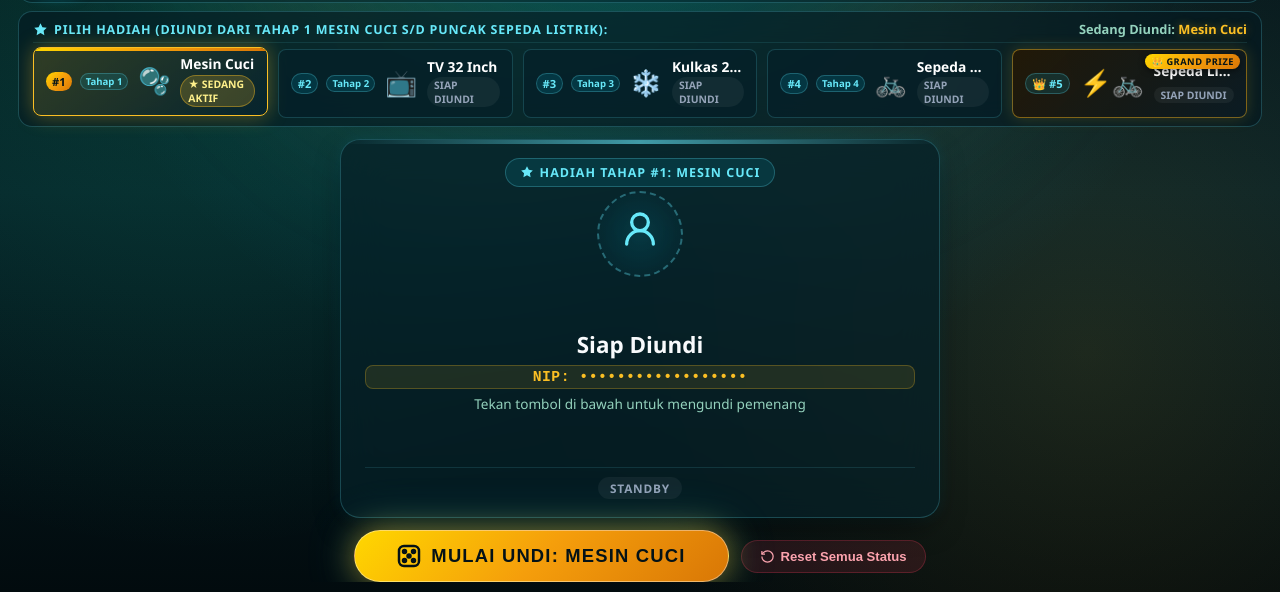
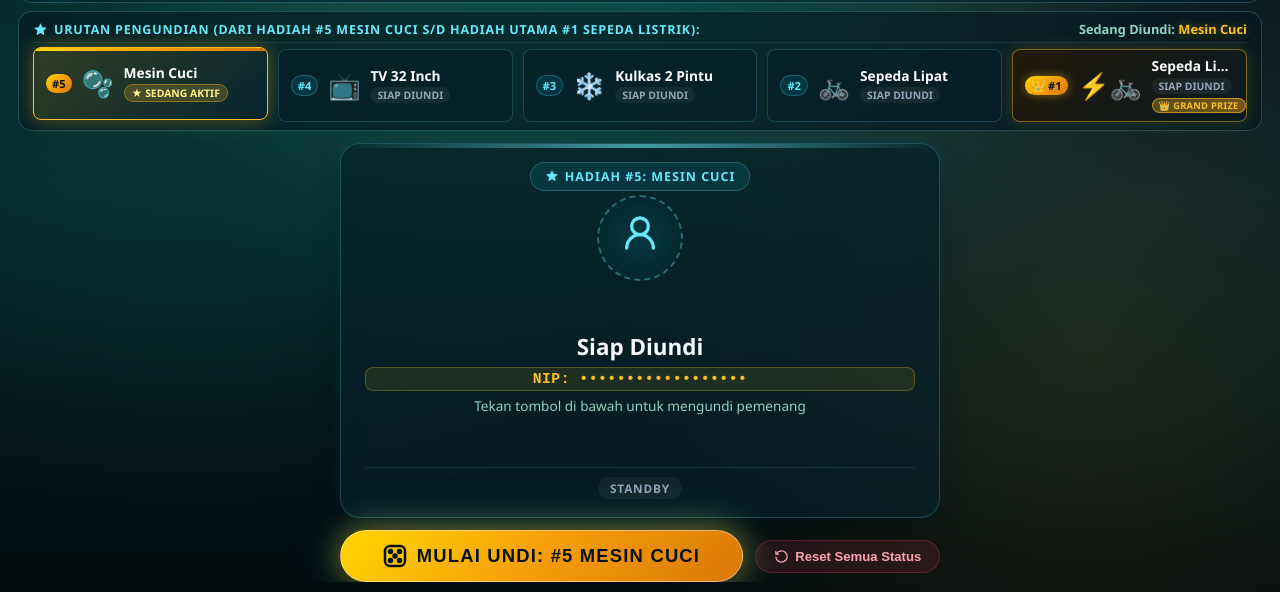
Before and after one commit to pamaloppa/undian_sehati, a plain HTML site: page index.html in a window 1280 px wide. Shown: the part 208-800 px from the top of the page. Drawn offline with Linux system fonts and the light colour scheme.

Commit message:
fix: rapikan tampilan tumpang tindih & sesuaikan penomoran hadiah #1 s/d #5

```diff
--- a/css/style.css
+++ b/css/style.css
@@ -1906,36 +1906,37 @@ body.menu-hidden .slot-name {
     }
 }
 
-.grand-badge-pill {
-    position: absolute;
-    top: 4px;
-    right: 6px;
+.prize-card-meta-row {
+    display: flex;
+    align-items: center;
+    gap: 4px;
+    margin-top: 3px;
+    flex-wrap: wrap;
+}
+
+.grand-pill-inline {
     font-size: 0.58rem;
-    font-weight: 900;
-    letter-spacing: 0.5px;
+    font-weight: 800;
     padding: 1px 6px;
+    border-radius: var(--border-radius-full);
+    text-transform: uppercase;
+    background: linear-gradient(135deg, rgba(251, 191, 36, 0.3), rgba(245, 158, 11, 0.45));
+    color: #fbbf24;
+    border: 1px solid rgba(251, 191, 36, 0.6);
+    letter-spacing: 0.3px;
+    display: inline-flex;
+    align-items: center;
+    gap: 3px;
+    flex-shrink: 0;
+    line-height: 1.2;
+}
+
+.prize-card-num.grand {
     background: var(--gold-gradient);
     color: #041217;
-    border-radius: 10px;
-    box-shadow: 0 2px 6px rgba(0, 0, 0, 0.5);
-    z-index: 2;
-}
-
-.prize-step-tag {
-    font-size: 0.6rem;
-    color: #67e8f9;
-    background: rgba(6, 182, 212, 0.15);
-    border: 1px solid rgba(103, 232, 249, 0.25);
-    padding: 1px 5px;
-    border-radius: 10px;
-    font-weight: 700;
-    margin-left: 4px;
-}
-
-.prize-card-header-row {
-    display: flex;
-    align-items: center;
-    gap: 4px;
+    border: none;
+    font-weight: 900;
+    box-shadow: 0 0 10px rgba(251, 191, 36, 0.45);
 }
 
 .slot-card.grand-prize-slot {
--- a/index.html
+++ b/index.html
@@ -149,10 +149,10 @@
                 <div class="prize-section-header-compact">
                     <div class="prize-section-title">
                         <svg width="15" height="15" viewBox="0 0 24 24" fill="currentColor"><path d="M12 2l3.09 6.26L22 9.27l-5 4.87 1.18 6.88L12 17.77l-6.18 3.25L7 14.14 2 9.27l6.91-1.01L12 2z"/></svg>
-                        PILIH HADIAH (DIUNDI DARI TAHAP 1 MESIN CUCI S/D PUNCAK SEPEDA LISTRIK):
+                        URUTAN PENGUNDIAN (DARI HADIAH #5 MESIN CUCI S/D HADIAH UTAMA #1 SEPEDA LISTRIK):
                     </div>
                     <div class="active-prize-pill-display">
-                        Sedang Diundi: <strong id="stage-prize-name-display" class="prize-highlight-badge">Mesin Cuci</strong>
+                        Sedang Diundi: <strong id="stage-prize-name-display" class="prize-highlight-badge">#5 Mesin Cuci</strong>
                     </div>
                 </div>
 
@@ -185,7 +185,7 @@
                             <circle cx="7.5" cy="16.5" r="1.5" fill="currentColor"/>
                             <circle cx="16.5" cy="16.5" r="1.5" fill="currentColor"/>
                         </svg>
-                        <span id="btn-draw-label">MULAI UNDI: MESIN CUCI</span>
+                        <span id="btn-draw-label">MULAI UNDI: #5 MESIN CUCI</span>
                     </button>
 
                     <button class="btn-secondary" id="btn-show-spotlight" style="display: none;" onclick="openWinnerSpotlightModal(AppState.winnersHistory[0])">
@@ -591,13 +591,13 @@
         <source src="assets/grand_prize.mp3" type="audio/mpeg">
     </audio>
 
-    <!-- SCRIPT APPLICATION (Cache-busted v=2.7) -->
-    <script src="js/csv-parser.js?v=2.7"></script>
-    <script src="js/audio.js?v=2.7"></script>
-    <script src="js/confetti.js?v=2.7"></script>
-    <script src="js/db.js?v=2.7"></script>
-    <script src="js/peerjs.min.js?v=2.7"></script>
-    <script src="js/sync-p2p.js?v=2.7"></script>
-    <script src="js/app.js?v=2.7"></script>
+    <!-- SCRIPT APPLICATION (Cache-busted v=2.8) -->
+    <script src="js/csv-parser.js?v=2.8"></script>
+    <script src="js/audio.js?v=2.8"></script>
+    <script src="js/confetti.js?v=2.8"></script>
+    <script src="js/db.js?v=2.8"></script>
+    <script src="js/peerjs.min.js?v=2.8"></script>
+    <script src="js/sync-p2p.js?v=2.8"></script>
+    <script src="js/app.js?v=2.8"></script>
 </body>
 </html>
--- a/js/app.js
+++ b/js/app.js
@@ -4,11 +4,11 @@
  */
 
 const DEFAULT_PRIZES = [
-    { id: 'prize_5', name: 'Mesin Cuci', icon: '🫧', num: 1, originalRank: 5, label: 'Tahap 1', isGrandPrize: false },
-    { id: 'prize_4', name: 'TV 32 Inch', icon: '📺', num: 2, originalRank: 4, label: 'Tahap 2', isGrandPrize: false },
-    { id: 'prize_3', name: 'Kulkas 2 Pintu', icon: '❄️', num: 3, originalRank: 3, label: 'Tahap 3', isGrandPrize: false },
-    { id: 'prize_2', name: 'Sepeda Lipat', icon: '🚲', num: 4, originalRank: 2, label: 'Tahap 4', isGrandPrize: false },
-    { id: 'prize_1', name: 'Sepeda Listrik', icon: '⚡🚲', num: 5, originalRank: 1, label: '👑 GRAND PRIZE', isGrandPrize: true }
+    { id: 'prize_5', name: 'Mesin Cuci', icon: '🫧', num: 5, isGrandPrize: false },
+    { id: 'prize_4', name: 'TV 32 Inch', icon: '📺', num: 4, isGrandPrize: false },
+    { id: 'prize_3', name: 'Kulkas 2 Pintu', icon: '❄️', num: 3, isGrandPrize: false },
+    { id: 'prize_2', name: 'Sepeda Lipat', icon: '🚲', num: 2, isGrandPrize: false },
+    { id: 'prize_1', name: 'Sepeda Listrik', icon: '⚡🚲', num: 1, isGrandPrize: true }
 ];
 
 const STORAGE_KEYS = {
@@ -665,7 +665,8 @@ function renderPrizeCards() {
         card.className = cardClass;
         card.onclick = () => selectPrize(prize.id);
 
-        const grandPill = prize.isGrandPrize ? `<div class="grand-badge-pill">👑 GRAND PRIZE</div>` : '';
+        const numDisplay = prize.isGrandPrize ? '👑 #1' : '#' + prize.num;
+        const numClass = prize.isGrandPrize ? 'prize-card-num grand' : 'prize-card-num';
 
         if (isDrawn && lastWinner) {
             // TAMPILAN SETELAH DIUNDI: NIP, Nama, OPD, dan Foto Pemenang!
@@ -677,11 +678,10 @@ function renderPrizeCards() {
             const opdDisplay = lastWinner.opd || lastWinner.unitKerja || 'Pemerintah Daerah';
 
             card.innerHTML = `
-                ${grandPill}
                 <div class="prize-card-drawn-layout">
                     <div class="pc-drawn-top">
-                        <span class="prize-card-num">${prize.isGrandPrize ? '👑 #' + prize.num : '#' + prize.num}</span>
-                        <span class="prize-card-title">${prize.name}</span>
+                        <span class="${numClass}">${numDisplay}</span>
+                        <span class="prize-card-title" title="${prize.name}">${prize.name}</span>
                         <span class="prize-card-status drawn">✓ SAH</span>
                     </div>
                     <div class="pc-drawn-winner">
@@ -697,24 +697,23 @@ function renderPrizeCards() {
                 </div>
             `;
         } else {
-            // TAMPILAN STANDBY / BELUM DIUNDI
+            // TAMPILAN STANDBY / BELUM DIUNDI (Bebas tumpang tindih)
             let statusText = 'Siap Diundi';
             if (isActive) {
                 statusText = '★ Sedang Aktif';
             }
 
-            const stepTag = prize.label && !prize.isGrandPrize ? `<span class="prize-step-tag">${prize.label}</span>` : '';
+            const grandPill = prize.isGrandPrize ? `<span class="grand-pill-inline">👑 GRAND PRIZE</span>` : '';
 
             card.innerHTML = `
-                ${grandPill}
-                <div class="prize-card-header-row">
-                    <span class="prize-card-num">${prize.isGrandPrize ? '👑 #' + prize.num : '#' + prize.num}</span>
-                    ${stepTag}
-                </div>
+                <span class="${numClass}">${numDisplay}</span>
                 <div class="prize-card-icon">${prize.icon}</div>
                 <div class="prize-card-body">
-                    <div class="prize-card-title">${prize.name}</div>
-                    <div class="prize-card-status">${statusText}</div>
+                    <div class="prize-card-title" title="${prize.name}">${prize.name}</div>
+                    <div class="prize-card-meta-row">
+                        <span class="prize-card-status">${statusText}</span>
+                        ${grandPill}
+                    </div>
                 </div>
             `;
         }
@@ -735,7 +734,8 @@ function selectPrize(prizeId) {
     const inputEl = document.getElementById('quick-prize-input');
     const nextPrompt = document.getElementById('next-prize-prompt');
 
-    if (displayEl) displayEl.textContent = prize.name;
+    const prefix = prize.isGrandPrize ? '👑 #1 ' : (prize.num ? `#${prize.num} ` : '');
+    if (displayEl) displayEl.textContent = `${prefix}${prize.name}`;
     if (inputEl) inputEl.value = prize.name;
     if (nextPrompt) nextPrompt.style.display = 'none';
 
@@ -757,7 +757,8 @@ function updateDrawButtonLabel() {
     const labelEl = document.getElementById('btn-draw-label');
     if (!labelEl) return;
     const currentPrize = AppState.prizes.find(p => p.id === AppState.selectedPrizeId) || { name: AppState.settings.prizeName };
-    labelEl.textContent = `MULAI UNDI: ${currentPrize.name.toUpperCase()}`;
+    const prefix = currentPrize.isGrandPrize ? '👑 #1 ' : (currentPrize.num ? `#${currentPrize.num} ` : '');
+    labelEl.textContent = `MULAI UNDI: ${prefix}${currentPrize.name.toUpperCase()}`;
 }
 
 function goToNextPrize() {
@@ -805,8 +806,8 @@ function renderSlotPlaceholders(count = 1) {
     slot.id = 'slot-card-1';
 
     const rankBadgeHtml = isGrand
-        ? `👑 PUNCAK GRAND PRIZE: ${currentPrize.name.toUpperCase()} ⚡🚲`
-        : `<svg width="14" height="14" viewBox="0 0 24 24" fill="currentColor"><path d="M12 2l3.09 6.26L22 9.27l-5 4.87 1.18 6.88L12 17.77l-6.18 3.25L7 14.14 2 9.27l6.91-1.01L12 2z"/></svg> Hadiah Tahap #${currentPrize.num || 1}: ${currentPrize.name}`;
+        ? `👑 HADIAH UTAMA #1: ${currentPrize.name.toUpperCase()} ⚡🚲`
+        : `<svg width="14" height="14" viewBox="0 0 24 24" fill="currentColor"><path d="M12 2l3.09 6.26L22 9.27l-5 4.87 1.18 6.88L12 17.77l-6.18 3.25L7 14.14 2 9.27l6.91-1.01L12 2z"/></svg> Hadiah #${currentPrize.num}: ${currentPrize.name}`;
 
     slot.innerHTML = `
         <div class="slot-header">
@@ -825,7 +826,7 @@ function renderSlotPlaceholders(count = 1) {
             </span>
         </div>
         <div class="slot-body">
-            <div class="slot-name">${isGrand ? 'Siap Mengundi Hadiah Utama' : 'Siap Diundi'}</div>
+            <div class="slot-name">${isGrand ? 'Siap Mengundi Hadiah Utama #1' : 'Siap Diundi'}</div>
             <div class="slot-nip">NIP: ••••••••••••••••••</div>
             <div class="slot-unit">Tekan tombol di bawah untuk mengundi pemenang</div>
             <div class="slot-jabatan"></div>
@@ -1242,9 +1243,11 @@ function openWinnerSpotlightModal(roundData) {
 
     if (titleEl) {
         if (isGrand) {
-            titleEl.innerHTML = `👑 <span style="color:#fbbf24; text-shadow:0 0 15px rgba(251,191,36,0.6); font-weight:900;">PUNCAK GRAND PRIZE:</span> ${roundData.prizeName || 'Sepeda Listrik'} ⚡🚲`;
+            titleEl.innerHTML = `👑 <span style="color:#fbbf24; text-shadow:0 0 15px rgba(251,191,36,0.6); font-weight:900;">HADIAH UTAMA #1:</span> ${roundData.prizeName || 'Sepeda Listrik'} ⚡🚲`;
         } else {
-            titleEl.textContent = `Pemenang Sah: ${roundData.prizeName || 'Hadiah Utama'}`;
+            const prizeObj = AppState.prizes.find(p => p.id === roundData.prizeId) || {};
+            const prizeNumStr = prizeObj.num ? `Hadiah #${prizeObj.num}: ` : '';
+            titleEl.textContent = `Pemenang Sah: ${prizeNumStr}${roundData.prizeName || 'Hadiah'}`;
         }
     }
     gridEl.innerHTML = '';
```
